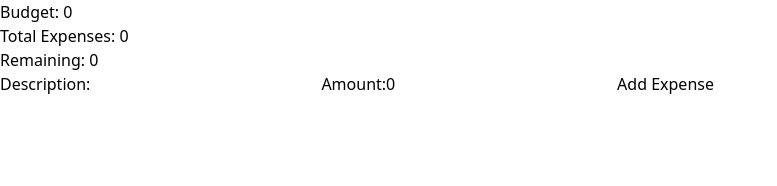
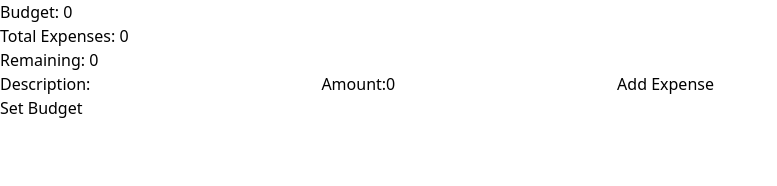
Before and after one commit to Sonik6/expenses-tracker-react-ts, a React (Vite) app: page / in a window 1280 px wide. Shown: the top 186 px of the page, without its empty margins (0-777 px from the left). Built offline with nearby package versions, Linux system fonts and the light colour scheme.

Commit message:
new Modal window

```diff
--- a/src/components/ExpensesTracker.tsx
+++ b/src/components/ExpensesTracker.tsx
@@ -73,6 +73,15 @@ const ExpensesTracker: React.FC = () => {
           </>
         ))}
       </ul>
+      <button onClick={handleModal}>Set Budget</button>
+      <Modal show={showModal} onHide={handleModal}>
+        <Modal.Header closeButton>
+          <Modal.Title>Set Budget</Modal.Title>
+        </Modal.Header>
+        <Modal.Body>
+          <BudgetForm onSubmit={handleBudgetChange} onClose={handleModal} />
+        </Modal.Body>
+      </Modal>
     </div>
   );
 };
```
